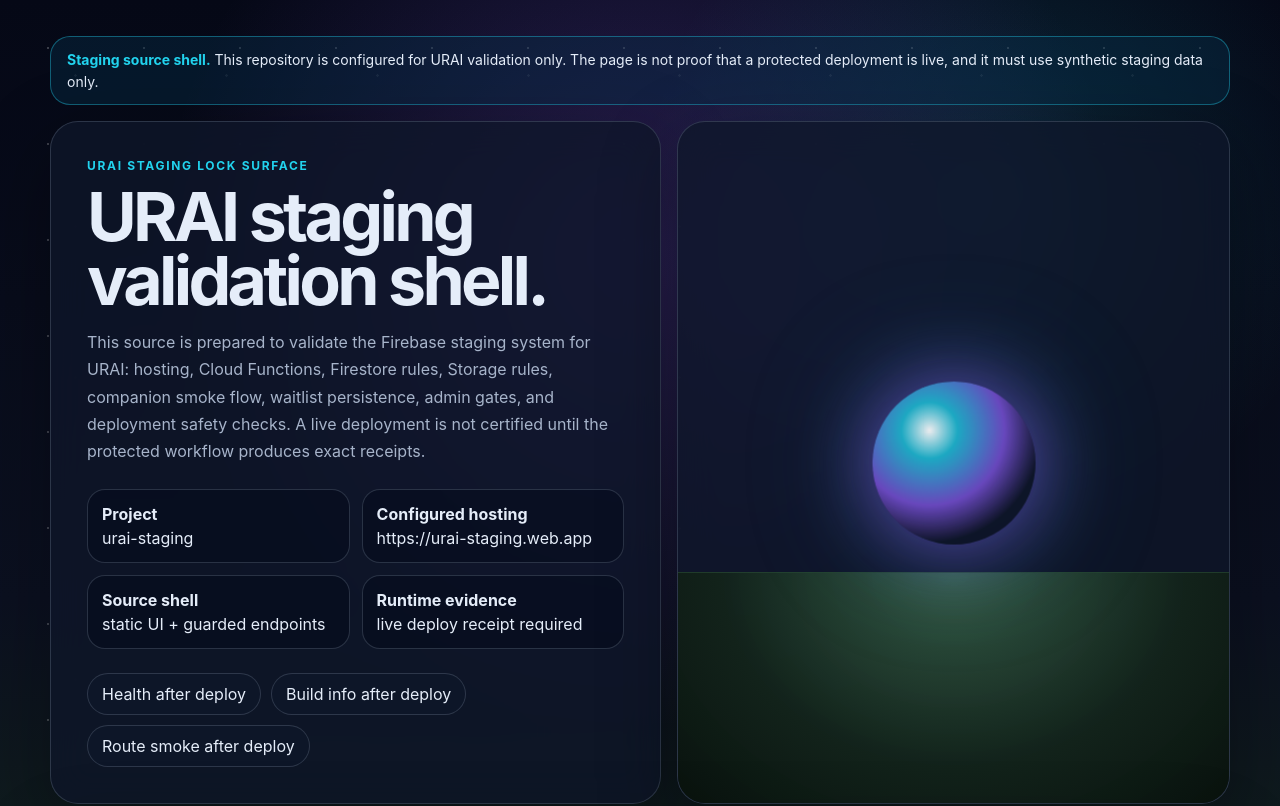
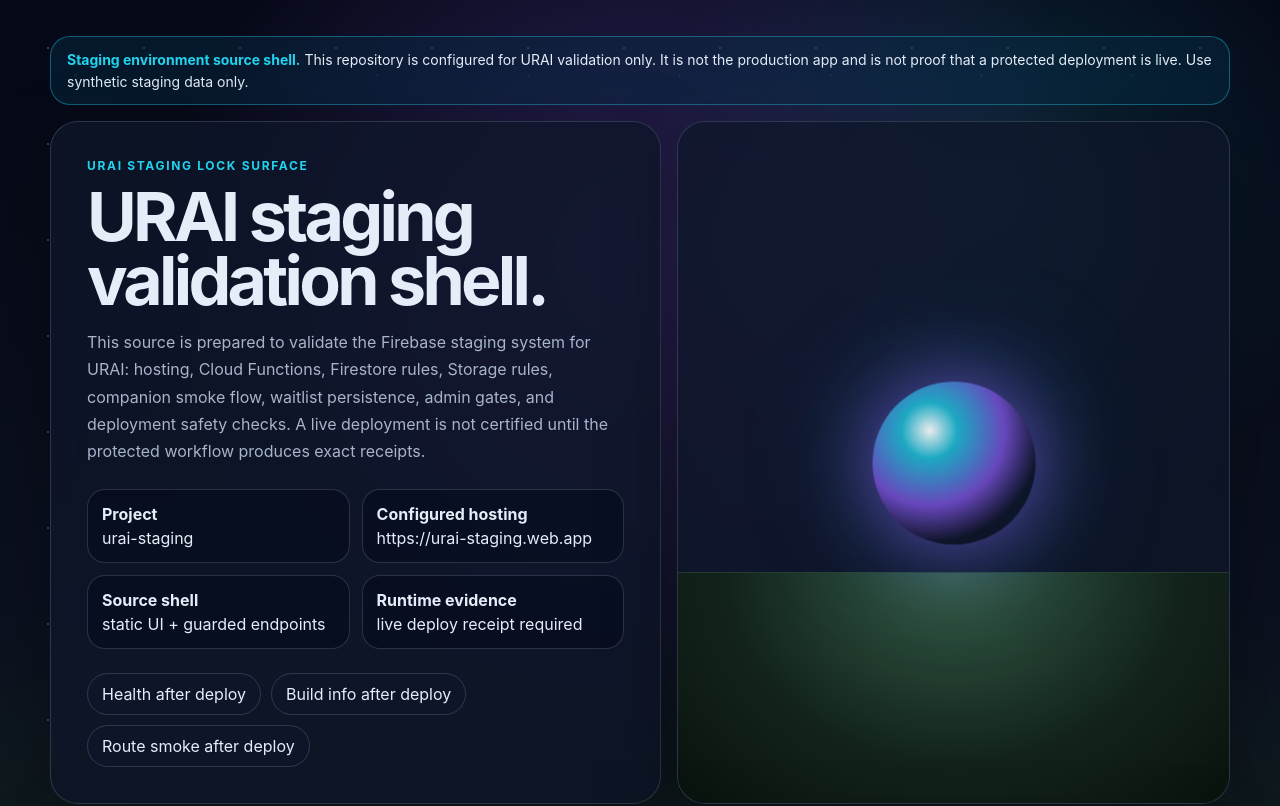
Before and after one commit to LifeLoggerAI/urai-staging, a website: page public/index.html in a window 1280 px wide. Shown: the top 806 px of the page. Drawn offline with Linux system fonts and the light colour scheme.

Commit message:
Preserve required staging boundary markers

```diff
--- a/public/index.html
+++ b/public/index.html
@@ -144,7 +144,7 @@
 <body>
   <main>
     <aside class="notice" role="note" aria-label="staging environment notice">
-      <strong>Staging source shell.</strong> This repository is configured for URAI validation only. The page is not proof that a protected deployment is live, and it must use synthetic staging data only.
+      <strong>Staging environment source shell.</strong> This repository is configured for URAI validation only. It is not the production app and is not proof that a protected deployment is live. Use synthetic staging data only.
     </aside>
     <section class="hero" aria-labelledby="title">
       <div class="card copy">
```
